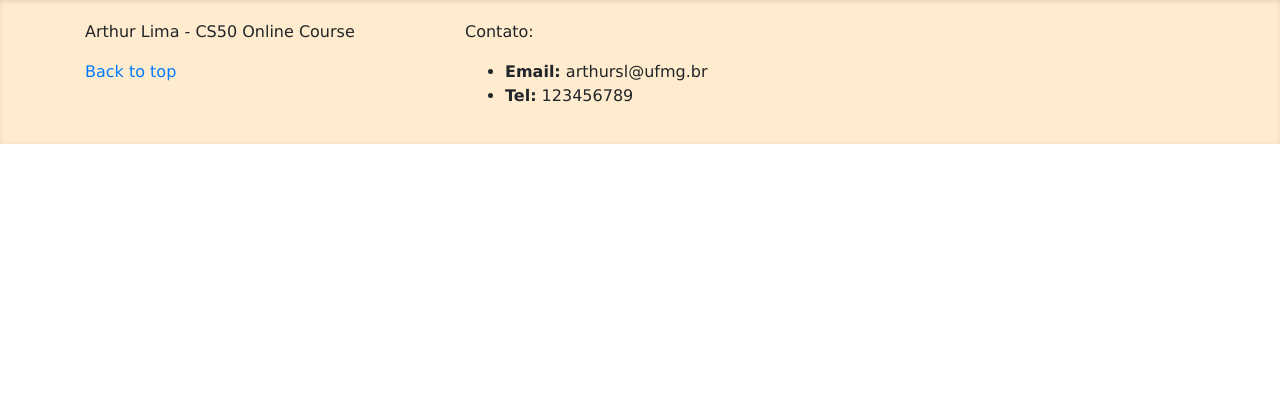
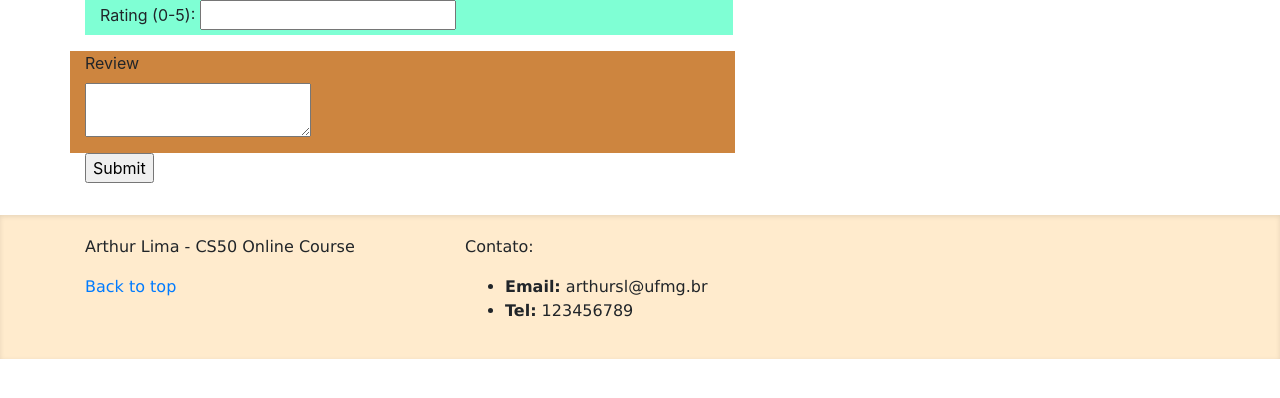
Before and after one commit to arthursl12/web-50-p1, a Flask app: template books/app/templates/review.html in a window 1280 px wide. Shown: the top 398 px of the page. Run offline with Flask 2, Linux system fonts and the light colour scheme; the template is opened without the code that fills it: values that come from a table or form of the project are taken from there, others are empty; some libraries are stand-ins or nearby versions.

Commit message:
ReviewPage (início), LoginRequired, poolBD - Início do projeto da página de reviews - Implementação da necessidade de o usuário estar logado para acessar certas páginas - Correção nos acessos ao BD, que podiam causar overflow na quantidade de conexões, pois as conexões não estavam sendo fechadas com o 'db.close()'

```diff
--- a/books/app/__init__.py
+++ b/books/app/__init__.py
@@ -13,7 +13,7 @@ app = Flask(__name__)
 app.config.from_object(Config)
 
 # Session(app)
-engine = create_engine(os.getenv("DATABASE_URL")) # database engine object from SQLAlchemy that manages connections to the database
+engine = create_engine(os.getenv("DATABASE_URL"), pool_recycle=3600) # database engine object from SQLAlchemy that manages connections to the database
                                                     # DATABASE_URL is an environment variable that indicates where the database lives
 db = scoped_session(sessionmaker(bind=engine))
 
--- a/books/app/auth.py
+++ b/books/app/auth.py
@@ -15,6 +15,7 @@ def load_logged_in_user():
     else:
         g.user = db.execute("SELECT * FROM user WHERE id = :id",
                         {"id": user_id}).fetchone()
+        db.close()
 
 
 def login_required(view):
--- a/books/app/forms.py
+++ b/books/app/forms.py
@@ -17,3 +17,4 @@ class BookSearchForm(FlaskForm):
 class BookReviewForm(FlaskForm):
     rating = DecimalField('Rating', places=2,validators=[NumberRange(min=0, max=5),DataRequired()])
     review_text = TextAreaField('Review', validators=[DataRequired()])
+    submit = SubmitField('Submit')
--- a/books/app/imports.py
+++ b/books/app/imports.py
@@ -5,7 +5,7 @@ from sqlalchemy import create_engine
 from sqlalchemy.orm import scoped_session, sessionmaker
 
 
-engine = create_engine(os.getenv("DATABASE_URL")) # database engine object from SQLAlchemy that manages connections to the database
+engine = create_engine(os.getenv("DATABASE_URL"), pool_recycle=3600) # database engine object from SQLAlchemy that manages connections to the database
                                                     # DATABASE_URL is an environment variable that indicates where the database lives
 db = scoped_session(sessionmaker(bind=engine))
 
@@ -17,3 +17,4 @@ def importBooks():
                 {"isbn": isbn, "title": title, "author": author, "year": year}) # substitute values from CSV line into SQL command, as per this dict
         print(f"Book:{isbn}, {title} from {author}, {year}")
     db.commit()
+    db.close()
--- a/books/app/routes.py
+++ b/books/app/routes.py
@@ -5,7 +5,7 @@ import functools
 from app.auth import login_required
 from app import app
 from app import db
-from app.forms import LoginForm, BookSearchForm
+from app.forms import LoginForm, BookSearchForm, BookReviewForm
 from app.users import checkPassword, findUser
 
 GOODREADS_KEY = "qwAYxunHEt6KnQJzDskA"
@@ -33,6 +33,7 @@ def login():
     if form.validate_on_submit():
         user = db.execute("SELECT * FROM user WHERE login = :login",
                           {"login": form.username.data}).fetchone()
+        db.close()
         if user is None or not checkPassword(form.username.data, form.password.data):
             flash('Invalid username or password')
             return redirect(url_for('login'))
@@ -69,12 +70,15 @@ def search_results(search):
 @app.route('/book/<isbn>')
 def bookPage(isbn):
     book = db.execute("SELECT * FROM book WHERE isbn=:isbn", {"isbn": isbn}).fetchone()
-    print(book)
+    db.close()
+    # print(book)
 
     if g.user is None:
             user = None
     else:
-        user = user = findUser(session['user_id'])
+        user = findUser(session['user_id'])
+
+
 
     if book is None:
         abort(404)
@@ -82,14 +86,17 @@ def bookPage(isbn):
         # Request from Goodreads API
         res = requests.get("https://www.goodreads.com/book/review_counts.json", params={"key": GOODREADS_KEY, "isbns": isbn})
         book_json = (res.json())["books"][0]
-        print(book_json)
+        # print(book_json)
 
         # Render template
-        print(f"Book:{book.isbn}, {book.title} from {book.author}, {book.year}")
+        # print(f"Book:{book.isbn}, {book.title} from {book.author}, {book.year}")
 
         return render_template('book.html', book=book, book_json=book_json, user=user)
 
-@app.route('/book/<isbn>/review')
+@app.route('/book/<isbn>/review', methods=['GET','POST'])
 @login_required
 def review(isbn):
-    return render_template('review.html')
+    reviewForm = BookReviewForm()
+    if reviewForm.validate_on_submit():
+        pass
+    return render_template('review.html', form=reviewForm, user=findUser(session['user_id']))
--- /dev/null
+++ b/books/app/static/review.css
@@ -0,0 +1,4 @@
+h1 {
+  background-color: saddlebrown; }
+
+/*# sourceMappingURL=review.css.map */
--- /dev/null
+++ b/books/app/static/review.scss
@@ -0,0 +1,3 @@
+h1{
+    background-color: saddlebrown;
+}
--- a/books/app/templates/review.html
+++ b/books/app/templates/review.html
@@ -1 +1,53 @@
 {% extends "base.html" %}
+
+{% block styles %}
+    <link rel="stylesheet" href="{{ url_for('static', filename='review.css') }}">
+{% endblock %}
+
+{% block content %}
+    <form id='review_form' action="" method="post">
+        <div class="container">
+            <div class="row"></div>
+                <div class="col-sm-7" style="background-color: aquamarine;">
+                    <p>
+                        {{ form.rating.label }} (0-5): {{ form.rating(size=5) }}<br>
+                        {% for error in form.rating.errors %}
+                            <span style="color: red;">[{{ error }}]</span>
+                        {% endfor %}
+                    </p>
+                </div>
+            </div>
+        </div>
+        <div class="container">
+
+            <div class="row">
+                <div class="col-sm-7" style="background-color: peru;">
+                    <p>
+                        {{ form.review_text.label }}<br>
+                        {{ form.review_text(size=30) }}<br>
+                        {% for error in form.review_text.errors %}
+                            <span style="color: red;">[{{ error }}]</span>
+                        {% endfor %}
+                    </p>
+
+                </div>
+
+            </div>
+            <div class="row">
+                <div class="col-sm-7 align-items-center">
+                        <p>{{ form.submit() }}</p>
+                </div>
+
+            </div>
+        </div>
+
+
+
+
+
+
+
+    </form>
+
+
+{% endblock %}
```
Also changed, not shown: books/app/static/book.css (+6 -1 lines), books/app/static/book.scss (+7 -1 lines), books/app/templates/book.html (+8 -3 lines), books/app/users.py (+5 -2 lines), 2 other files.
